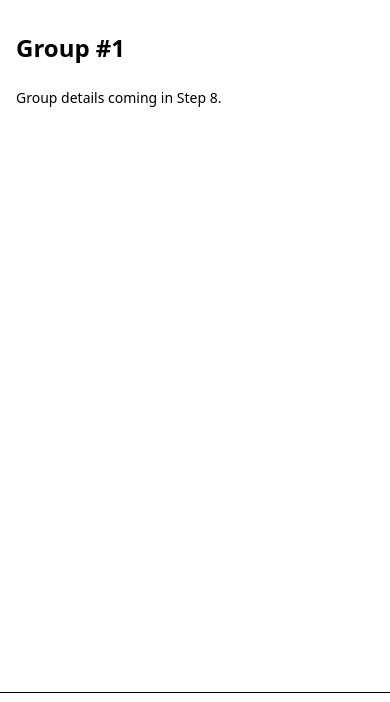
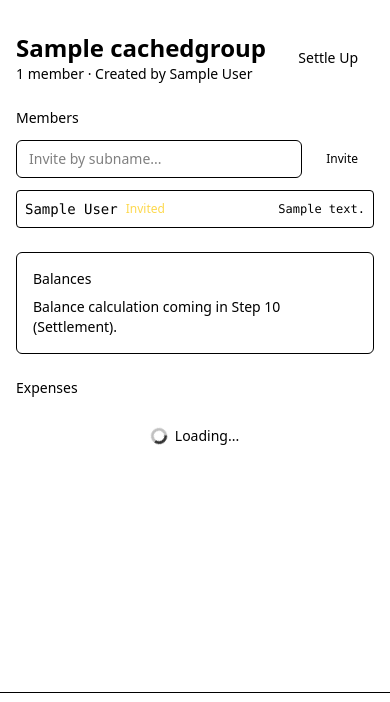
Before and after one commit to thisispalash/khaalisplit, a Django app: page /groups/1/ in a window 390 px wide; the page is wider, and only the part inside the window is pictured. Shown: the part 71-773 px from the top of that part. Run offline with Django 5.2, Linux system fonts and the light colour scheme; a user stored in the database is signed in; tables that the repository leaves empty hold one stand-in row (values such as "Sample post"); style sheets or scripts are compiled from the project's sources; parts of the project's set-up code (start-up, migrations or seed data) failed here and were passed over.

Commit message:
feat: group creation, invitation, member management
Group CRUD with HTMX partials — create group, invite members by
subname, accept invitations, leave group, lazy-loaded member list
and balance summary. Groups list page shows active groups and
pending invitations.

Co-Authored-By: Claude Opus 4.5 <noreply@anthropic.com>

```diff
--- a/app/api/urls.py
+++ b/app/api/urls.py
@@ -3,6 +3,7 @@ from django.urls import path
 from api.views import auth as auth_views
 from api.views import ens_gateway
 from api.views import friends as friends_views
+from api.views import groups as groups_views
 
 app_name = 'api'
 
@@ -23,7 +24,14 @@ urlpatterns = [
   path('friends/remove/<str:address>/', friends_views.remove, name='friends-remove'),
   path('friends/pending/', friends_views.pending, name='friends-pending'),
 
-  # Groups (Step 8)
+  # Groups
+  path('groups/create/', groups_views.create, name='groups-create'),
+  path('groups/<int:group_id>/invite/', groups_views.invite, name='groups-invite'),
+  path('groups/<int:group_id>/accept/', groups_views.accept_invite, name='groups-accept'),
+  path('groups/<int:group_id>/leave/', groups_views.leave, name='groups-leave'),
+  path('groups/<int:group_id>/members/', groups_views.members, name='groups-members'),
+  path('groups/<int:group_id>/balances/', groups_views.balances, name='groups-balances'),
+
   # Expenses (Step 9)
   # Settlement (Step 10)
   # Activity (Step 11)
--- /dev/null
+++ b/app/api/views/groups.py
@@ -0,0 +1,204 @@
+"""
+Group views — HTMX partial responses for group management.
+"""
+import json
+import logging
+
+from django.contrib.auth.decorators import login_required
+from django.http import HttpResponse
+from django.shortcuts import redirect, render
+from django.views.decorators.http import require_GET, require_POST
+from web3 import Web3
+
+from api.forms.groups import CreateGroupForm
+from api.models import Activity, CachedGroup, CachedGroupMember, User
+
+logger = logging.getLogger('wide_event')
+
+
+@login_required(login_url='/api/auth/login/')
+@require_POST
+def create(request):
+  """Create a new group. Returns redirect to group detail."""
+  form = CreateGroupForm(request.POST)
+  if not form.is_valid():
+    return render(request, 'groups/create.html', {'form': form})
+
+  name = form.cleaned_data['name']
+  name_hash = Web3.solidity_keccak(['string'], [name]).hex()
+
+  # For now, create locally. The on-chain createGroup will be called
+  # from the client via wallet.js, then the backend caches the result.
+  # Use a placeholder group_id (will be updated when on-chain tx confirms)
+  import time
+  placeholder_id = int(time.time())  # temporary until on-chain
+
+  group = CachedGroup.objects.create(
+    group_id=placeholder_id,
+    name=name,
+    name_hash=name_hash,
+    creator=request.user,
+    member_count=1,
+  )
+
+  # Add creator as first member
+  primary_addr = request.user.addresses.filter(is_primary=True).first()
+  CachedGroupMember.objects.create(
+    group=group,
+    user=request.user,
+    member_address=primary_addr.address if primary_addr else '',
+    status=CachedGroupMember.Status.ACCEPTED,
+  )
+
+  Activity.objects.create(
+    user=request.user,
+    action_type=Activity.ActionType.GROUP_CREATED,
+    group_id=group.group_id,
+    message=f'Created group "{name}"',
+  )
+
+  request._wide_event['extra']['group_created'] = group.group_id
+  return redirect(f'/groups/{group.group_id}/')
+
+
+@login_required(login_url='/api/auth/login/')
+@require_POST
+def invite(request, group_id):
+  """Invite a user to a group (HTMX)."""
+  group = CachedGroup.objects.filter(group_id=group_id).first()
+  if not group:
+    return HttpResponse('Group not found', status=404)
+
+  # Check if requester is a member
+  if not CachedGroupMember.objects.filter(
+    group=group, user=request.user, status=CachedGroupMember.Status.ACCEPTED
+  ).exists():
+    return HttpResponse('Not a member of this group', status=403)
+
+  subname = request.POST.get('subname', '').strip()
+  if not subname:
+    return HttpResponse('Missing subname', status=400)
+
+  try:
+    invite_user = User.objects.get(subname=subname)
+  except User.DoesNotExist:
+    return HttpResponse('User not found', status=404)
+
+  # Check if already a member
+  if CachedGroupMember.objects.filter(group=group, user=invite_user).exists():
+    return HttpResponse('User already in group', status=409)
+
+  primary_addr = invite_user.addresses.filter(is_primary=True).first()
+  CachedGroupMember.objects.create(
+    group=group,
+    user=invite_user,
+    member_address=primary_addr.address if primary_addr else '',
+    status=CachedGroupMember.Status.INVITED,
+  )
+
+  Activity.objects.create(
+    user=request.user,
+    action_type=Activity.ActionType.GROUP_INVITE,
+    group_id=group.group_id,
+    message=f'Invited {subname} to group "{group.name}"',
+  )
+
+  # Return updated member list
+  members = group.members.select_related('user').all()
+  return render(request, 'groups/partials/member_list.html', {
+    'members': members,
+    'group': group,
+  })
+
+
+@login_required(login_url='/api/auth/login/')
+@require_POST
+def accept_invite(request, group_id):
+  """Accept a group invitation (HTMX)."""
+  membership = CachedGroupMember.objects.filter(
+    group__group_id=group_id,
+    user=request.user,
+    status=CachedGroupMember.Status.INVITED,
+  ).select_related('group').first()
+
+  if not membership:
+    return HttpResponse('No pending invitation', status=404)
+
+  membership.status = CachedGroupMember.Status.ACCEPTED
+  membership.save()
+
+  group = membership.group
+  group.member_count = group.members.filter(
+    status=CachedGroupMember.Status.ACCEPTED
+  ).count()
+  group.save()
+
+  Activity.objects.create(
+    user=request.user,
+    action_type=Activity.ActionType.GROUP_JOINED,
+    group_id=group.group_id,
+    message=f'Joined group "{group.name}"',
+  )
+
+  return render(request, 'groups/partials/group_card.html', {'group': group})
+
+
+@login_required(login_url='/api/auth/login/')
+@require_POST
+def leave(request, group_id):
+  """Leave a group (HTMX)."""
+  membership = CachedGroupMember.objects.filter(
+    group__group_id=group_id,
+    user=request.user,
+    status=CachedGroupMember.Status.ACCEPTED,
+  ).select_related('group').first()
+
+  if not membership:
+    return HttpResponse('Not a member', status=404)
+
+  membership.status = CachedGroupMember.Status.LEFT
+  membership.save()
+
+  group = membership.group
+  group.member_count = group.members.filter(
+    status=CachedGroupMember.Status.ACCEPTED
+  ).count()
+  group.save()
+
+  Activity.objects.create(
+    user=request.user,
+    action_type=Activity.ActionType.GROUP_LEFT,
+    group_id=group.group_id,
+    message=f'Left group "{group.name}"',
+  )
+
+  return HttpResponse('')
+
+
+@login_required(login_url='/api/auth/login/')
+@require_GET
+def members(request, group_id):
+  """Get group members (HTMX partial)."""
+  group = CachedGroup.objects.filter(group_id=group_id).first()
+  if not group:
+    return HttpResponse('Group not found', status=404)
+
+  member_list = group.members.select_related('user').all()
+  return render(request, 'groups/partials/member_list.html', {
+    'members': member_list,
+    'group': group,
+  })
+
+
+@login_required(login_url='/api/auth/login/')
+@require_GET
+def balances(request, group_id):
+  """Get group balance summary (HTMX partial)."""
+  group = CachedGroup.objects.filter(group_id=group_id).first()
+  if not group:
+    return HttpResponse('Group not found', status=404)
+
+  # Balance calculation will be enriched in Step 10
+  return render(request, 'groups/partials/balance_summary.html', {
+    'group': group,
+  })
--- a/app/templates/groups/detail.html
+++ b/app/templates/groups/detail.html
@@ -1,10 +1,71 @@
 {% extends "base.html" %}
 
-{% block title %}Group #{{ group_id }} — khaaliSplit{% endblock %}
+{% block title %}{{ group.name|default:"Group" }} — khaaliSplit{% endblock %}
 
 {% block content %}
 <div class="space-y-6">
-  <h1 class="text-2xl font-bold">Group #{{ group_id }}</h1>
-  <p class="text-foreground/40 text-sm">Group details coming in Step 8.</p>
+
+  <div class="flex items-center justify-between">
+    <div>
+      <h1 class="text-2xl font-bold">{{ group.name|default:"Unnamed Group" }}</h1>
+      <p class="text-sm text-foreground/50">
+        {{ group.member_count }} member{{ group.member_count|pluralize }}
+        &middot; Created by {{ group.creator.subname }}
+      </p>
+    </div>
+    <div class="flex items-center gap-2">
+      <a href="/settle/{{ group.group_id }}/"
+        class="px-4 py-2 text-sm bg-foreground text-background rounded-md
+               hover:bg-foreground/90 transition-colors">
+        Settle Up
+      </a>
+      {% if is_member %}
+      <button
+        class="px-3 py-2 text-xs border border-foreground/20 text-foreground/50
+               rounded-md hover:text-red-400 hover:border-red-400/30 transition-colors cursor-pointer"
+        hx-post="/api/groups/{{ group.group_id }}/leave/"
+        hx-confirm="Leave this group?"
+        hx-target="#group-content"
+        hx-swap="innerHTML"
+      >
+        Leave
+      </button>
+      {% endif %}
+    </div>
+  </div>
+
+  <div id="group-content" class="grid grid-cols-1 md:grid-cols-2 gap-6">
+
+    {# Members section #}
+    <div class="space-y-3">
+      <h2 class="text-sm font-medium text-foreground/60">Members</h2>
+      {% include 'groups/partials/invite_form.html' %}
+      <div hx-get="/api/groups/{{ group.group_id }}/members/"
+        hx-trigger="load"
+        hx-swap="innerHTML">
+        {% include 'partials/loading.html' %}
+      </div>
+    </div>
+
+    {# Balances section #}
+    <div hx-get="/api/groups/{{ group.group_id }}/balances/"
+      hx-trigger="load"
+      hx-swap="innerHTML">
+      {% include 'partials/loading.html' %}
+    </div>
+
+  </div>
+
+  {# Expenses section #}
+  <div class="space-y-3">
+    <h2 class="text-sm font-medium text-foreground/60">Expenses</h2>
+    <div id="expense-list"
+      hx-get="/api/expenses/{{ group.group_id }}/list/"
+      hx-trigger="load"
+      hx-swap="innerHTML">
+      {% include 'partials/loading.html' %}
+    </div>
+  </div>
+
 </div>
 {% endblock %}
--- /dev/null
+++ b/app/templates/groups/partials/balance_summary.html
@@ -0,0 +1,6 @@
+<div id="balance-summary" class="p-4 border border-foreground/10 rounded-md">
+  <h3 class="text-sm font-medium text-foreground/60 mb-2">Balances</h3>
+  <p class="text-foreground/40 text-sm">
+    Balance calculation coming in Step 10 (Settlement).
+  </p>
+</div>
--- /dev/null
+++ b/app/templates/groups/partials/invite_form.html
@@ -0,0 +1,18 @@
+<form hx-post="/api/groups/{{ group.group_id }}/invite/"
+  hx-target="#member-list"
+  hx-swap="outerHTML"
+  class="flex gap-2"
+>
+  {% csrf_token %}
+  <input type="text" name="subname"
+    placeholder="Invite by subname..."
+    class="flex-1 px-3 py-2 bg-background border border-foreground/20 rounded-md
+           text-foreground text-sm placeholder-foreground/40 focus:outline-none
+           focus:border-foreground/40"
+  >
+  <button type="submit"
+    class="px-4 py-2 text-xs bg-foreground text-background rounded-md
+           hover:bg-foreground/90 transition-colors cursor-pointer">
+    Invite
+  </button>
+</form>
--- /dev/null
+++ b/app/templates/groups/partials/member_list.html
@@ -0,0 +1,19 @@
+<div class="space-y-2" id="member-list">
+  {% for member in members %}
+  <div class="flex items-center justify-between p-2 border border-foreground/5 rounded">
+    <div class="flex items-center gap-2">
+      <span class="font-mono text-sm">{{ member.user.subname }}</span>
+      {% if member.status == 'invited' %}
+        <span class="text-xs text-yellow-400/70">Invited</span>
+      {% elif member.status == 'left' %}
+        <span class="text-xs text-foreground/30">Left</span>
+      {% endif %}
+    </div>
+    <span class="text-xs text-foreground/30 font-mono">
+      {{ member.member_address|truncatechars:14 }}
+    </span>
+  </div>
+  {% empty %}
+  <p class="text-foreground/40 text-sm">No members yet.</p>
+  {% endfor %}
+</div>
--- a/app/web/views.py
+++ b/app/web/views.py
@@ -1,5 +1,9 @@
 from django.contrib.auth.decorators import login_required
+from django.http import Http404
 from django.shortcuts import render
+
+from api.forms.groups import CreateGroupForm
+from api.models import CachedGroup, CachedGroupMember
 
 
 def home(request):
@@ -18,25 +22,57 @@ def friends_list(request):
 @login_required(login_url='/api/auth/login/')
 def groups_list(request):
   """Groups list page."""
-  return render(request, 'groups/list.html')
+  groups = CachedGroup.objects.filter(
+    members__user=request.user,
+    members__status=CachedGroupMember.Status.ACCEPTED,
+  ).distinct().order_by('-updated_at')
+
+  invited_groups = CachedGroup.objects.filter(
+    members__user=request.user,
+    members__status=CachedGroupMember.Status.INVITED,
+  ).distinct().order_by('-updated_at')
+
+  return render(request, 'groups/list.html', {
+    'groups': groups,
+    'invited_groups': invited_groups,
+  })
 
 
 @login_required(login_url='/api/auth/login/')
 def group_detail(request, group_id):
   """Group detail page."""
-  return render(request, 'groups/detail.html', {'group_id': group_id})
+  group = CachedGroup.objects.filter(group_id=group_id).first()
+  if not group:
+    raise Http404('Group not found')
+
+  is_member = CachedGroupMember.objects.filter(
+    group=group,
+    user=request.user,
+    status=CachedGroupMember.Status.ACCEPTED,
+  ).exists()
+
+  return render(request, 'groups/detail.html', {
+    'group': group,
+    'is_member': is_member,
+  })
 
 
 @login_required(login_url='/api/auth/login/')
 def group_create(request):
   """Create group page."""
-  return render(request, 'groups/create.html')
+  form = CreateGroupForm()
+  return render(request, 'groups/create.html', {'form': form})
 
 
 @login_required(login_url='/api/auth/login/')
 def settle(request, group_id):
   """Settlement page for a group."""
-  return render(request, 'settlement/settle.html', {'group_id': group_id})
+  group = CachedGroup.objects.filter(group_id=group_id).first()
+  if not group:
+    raise Http404('Group not found')
+  return render(request, 'settlement/settle.html', {
+    'group': group,
+  })
 
 
 @login_required(login_url='/api/auth/login/')
```
Also changed, not shown: app/api/forms/groups.py (added, +14 -0 lines), app/m/views.py (+40 -4 lines), app/templates/groups/create.html (+32 -1 lines), app/templates/groups/list.html (+37 -2 lines), app/templates/groups/partials/group_card.html (added, +10 -0 lines).
